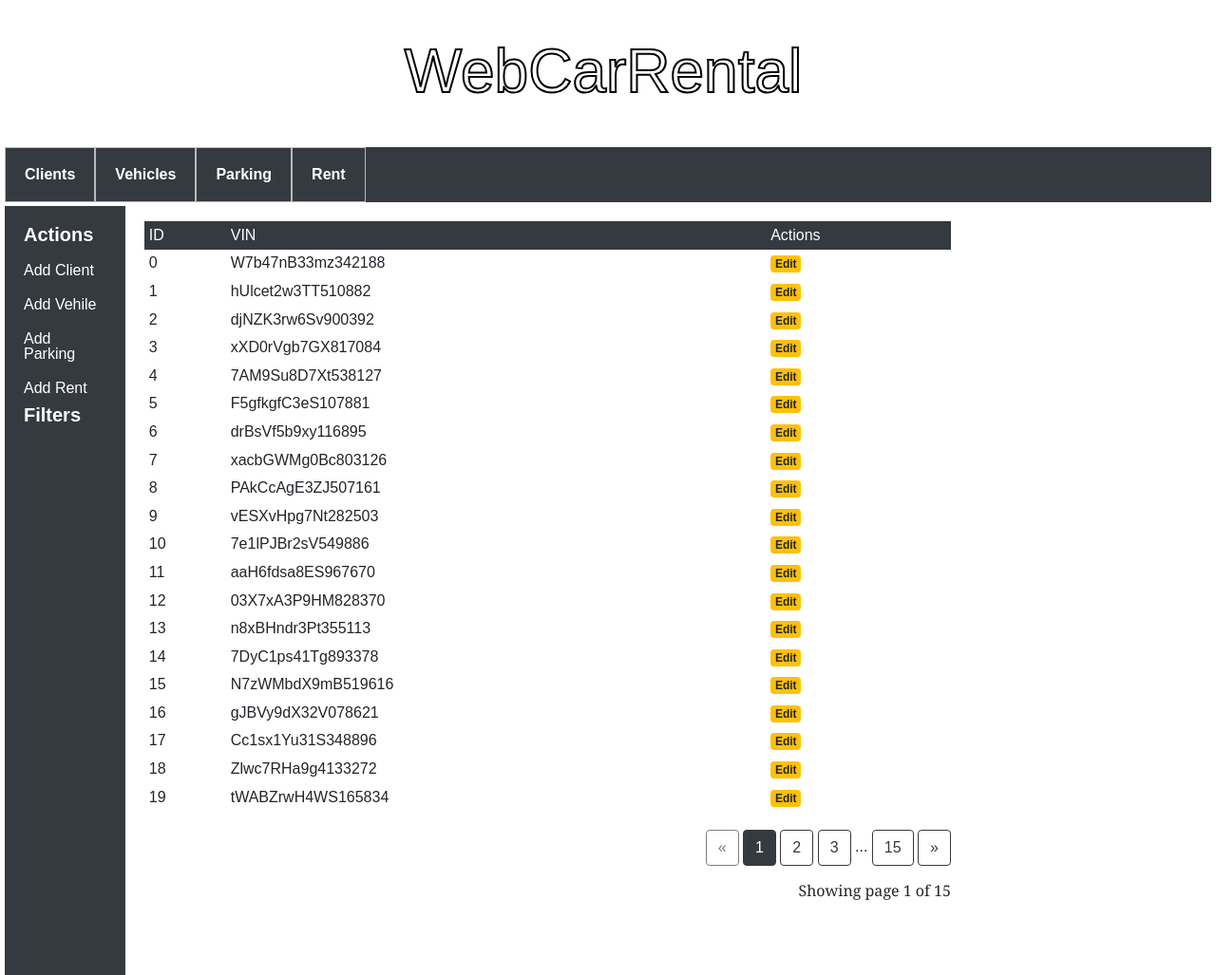
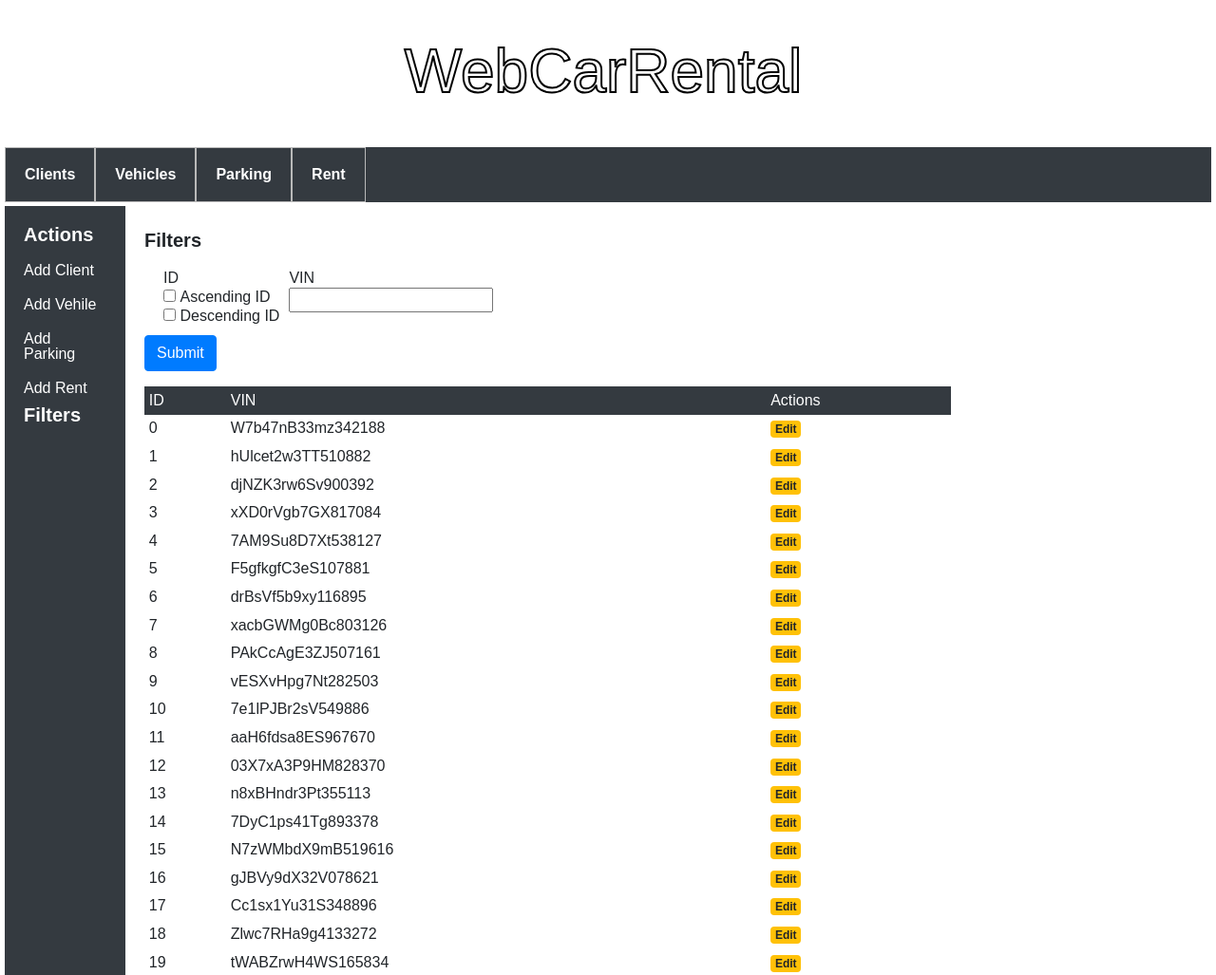
Before and after one commit to dany0k/web_car_rental, a Flask app: page /parkings in a window 1280 px wide. Shown: the top 1027 px of the page at 95% size. Run offline with Flask 3, Linux system fonts and the light colour scheme; data comes from the database, SQL or seed files in the repository; some libraries are stand-ins or nearby versions.

Commit message:
Add filters for Parking

```diff
--- a/app.py
+++ b/app.py
@@ -134,8 +134,20 @@ def check_status_vin(selection):
         VehiclesForm.set_status_vin(VehiclesForm, '1')
 
 
+def check_status_parking_vin(selection):
+    if selection == '':
+        ParkingsForm.set_status_parking_vin(ParkingsForm, '0')
+    else:
+        ParkingsForm.set_status_parking_vin(ParkingsForm, '1')
 
 
+def check_status_parking(selection):
+    if selection == []:
+        ParkingsForm.set_status_parking(ParkingsForm, '0')
+    if selection == ['1']:
+        ParkingsForm.set_status_parking(ParkingsForm, '1')
+    if selection == ['2']:
+        ParkingsForm.set_status_parking(ParkingsForm, '2')
 # Clients
 
 
@@ -382,15 +394,36 @@ def edit_parking(parking_id):
         form=form)
 
 
-@app.route('/parkings')
+@app.route('/parkings', methods=('GET', 'POST'))
 def parkings():
     """Select all parkings from Parking table"""
-    # Pagination
+    form=ParkingsForm()
+
     page = request.args.get('page', 1, type=int)
-    parkings = Parking.query.paginate(page=page, per_page=20)
+    parkings = Parking.query
+
+    select_parking = form.select_parking.data
+    serch_vin = form.serch_vin.data
+    if request.method == 'POST':
+        page = 1
+        check_status_parking(select_parking)
+        check_status_vin(serch_vin)
+
+    if ParkingsForm.status_parking == '0':
+        form.select_parking.data = []
+    if ParkingsForm.status_parking == '1':
+        parkings = Parking.query
+        form.select_parking.data = ['1']
+    if ParkingsForm.status_parking == '2':
+        parkings = Parking.query.order_by(desc(Parking.parking_id))
+        form.select_parking.data = ['2']
+
+    if serch_vin:
+        parkings = parkings.filter(Parking.vin_number == serch_vin)
     return render_template(
         './parking/parkings.html',
-        parkings=parkings)
+        parkings=parkings.paginate(page=page, per_page=20),
+        form=form)
 
 
 # Rent
--- a/forms.py
+++ b/forms.py
@@ -196,6 +196,31 @@ class EditAndDeleteVehicleForm(FlaskForm):
         )
 
 
+class ParkingsForm(FlaskForm):
+    select_parking = MultiCheckboxField(
+        label='ID',
+        choices=[
+            (1, 'Ascending ID'),
+            (2, 'Descending ID')
+        ])
+
+    serch_vin = StringField(
+        label='VIN'
+    )
+
+    submit = SubmitField(label=('Submit'))
+    status_parking = 0
+    status_vin = 0
+
+
+    def set_status_parking(self, val):
+        self.status_parking = val
+
+
+    def set_status_parking_vin(self, val):
+        self.status_vin = val
+
+
 class CreateParkingForm(FlaskForm):
     submit = SubmitField(label=('Submit'))
 
--- a/templates/parking/parkings.html
+++ b/templates/parking/parkings.html
@@ -1,7 +1,30 @@
 {% extends 'base.html' %}
 {% block content %}
 
+
 <div class="table-responsive">
+    <form class='form-horizontal' method="POST">
+        {{ form.csrf_token() }}
+        <div class="form-group">
+            <h2>Filters</h2>
+            <div class="filters" style="display: flex;">
+                <ul style="display: flex; padding: 10px;">
+                    <li style="margin-left: 10px;">
+                        {{ form.select_parking.label }}
+                        <br>
+                        {{ form.select_parking }}
+                    </li>
+                    <li style="margin-left: 10px;">
+                        {{ form.serch_vin.label }}
+                        <br>
+                        {{ form.serch_vin }}
+                    </li>
+                </ul>
+            </div>
+            {{ form.submit(class="btn btn-primary") }}
+        </div>
+    </form>
+
     <table class="table table-sm table-borderless mb-0">
         <thead class="thead-dark">
             <tr>
```
